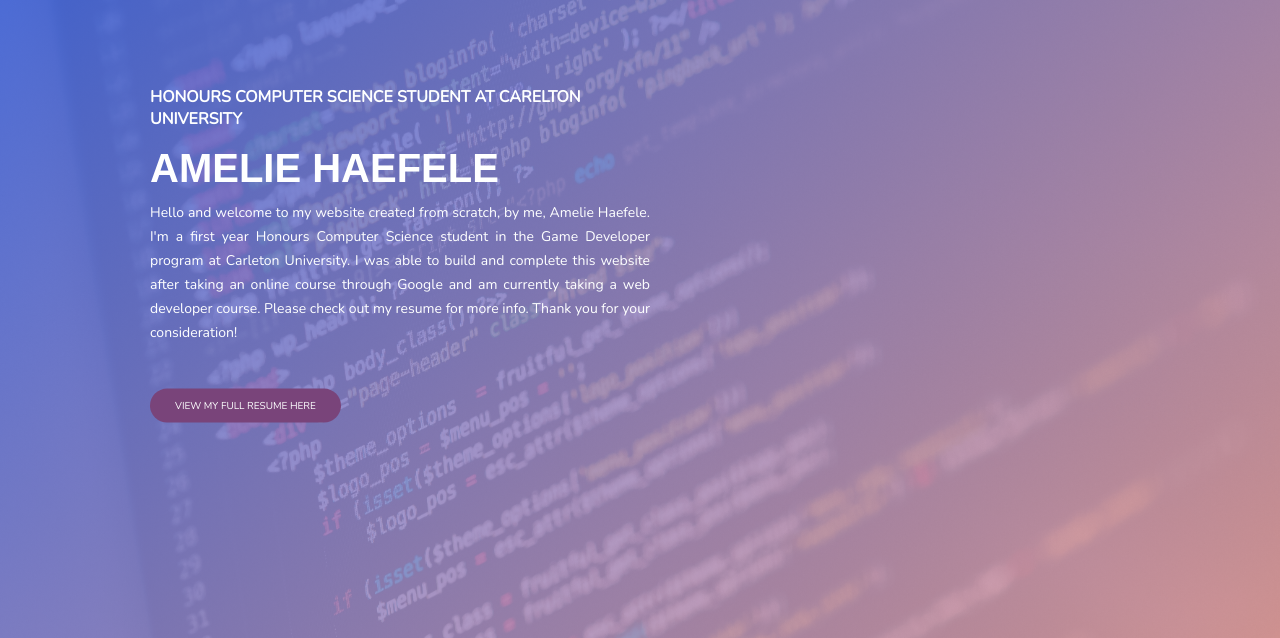
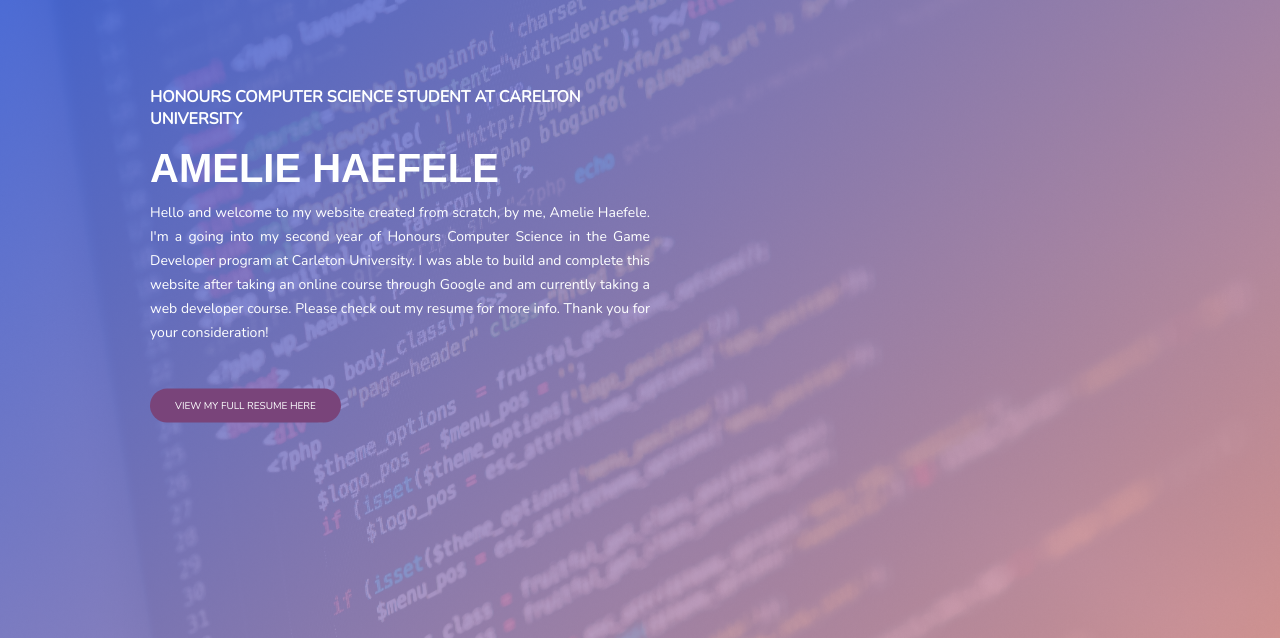
Before and after one commit to AmelieHaefeleUniversity/AmelieHaefeleWebsite, a Flask app: page / in a window 1280 px wide. Shown: the part 101-739 px from the top of the page. Run offline with Flask 2, Linux system fonts and the light colour scheme; some web fonts are replaced.

Commit message:
Update index.html

```diff
--- a/templates/index.html
+++ b/templates/index.html
@@ -69,7 +69,7 @@
                 <h3>Honours Computer Science Student at Carelton University</h3>
                 <h1>Amelie Haefele</h1>
                 <p>
-                    Hello and welcome to my website created from scratch, by me, Amelie Haefele. I'm a first year Honours Computer Science student in the Game Developer program at Carleton University. I was able to build and complete this website after taking an online course through Google and am currently taking a web developer course. Please check out my resume for more info. Thank you for your consideration!
+                    Hello and welcome to my website created from scratch, by me, Amelie Haefele. I'm a going into my second year of Honours Computer Science in the Game Developer program at Carleton University. I was able to build and complete this website after taking an online course through Google and am currently taking a web developer course. Please check out my resume for more info. Thank you for your consideration!
                 <br>
                 </p>
                 <div class="cta">
```
